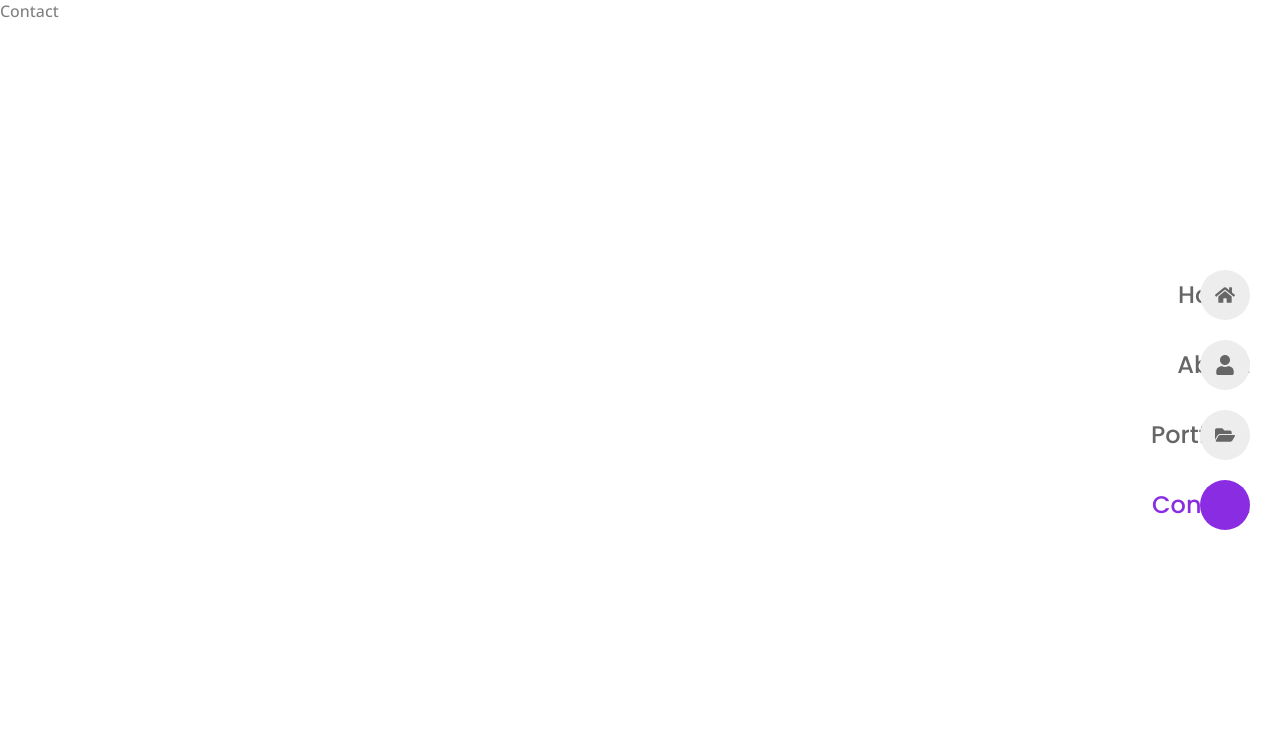
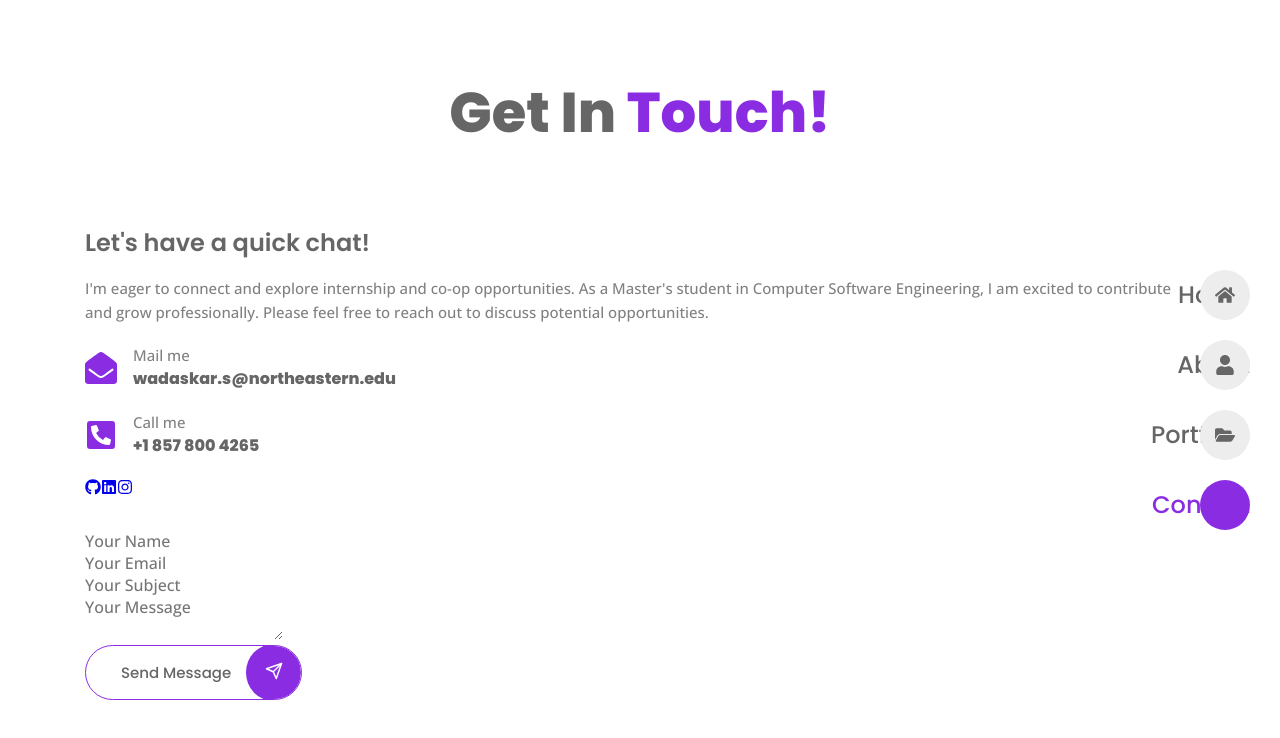
Before and after one commit to sakshiwadaskar/portfolio-website, a React (Vite) app: page /contact in a window 1280 px wide. Shown: the top 738 px of the page. Built offline with nearby package versions, Linux system fonts and the light colour scheme.

Commit message:
Completed development of portfolio section, that contains all the projects.

```diff
--- /dev/null
+++ b/src/components/PortfolioItem.jsx
@@ -0,0 +1,49 @@
+import React, {useState} from "react";
+import Close from "../assets/close.svg"
+const PortfolioItem =( {img, title, details}) => {
+    const [modal, setModal] = useState(false);
+    const toggleModal = () => {
+        setModal(!modal);
+    }
+    return (
+        <div className={"portfolio__item"}>
+            <img src={img} alt={''} className={"portfolio__img"}/>
+            <div className={"portfolio__hover"} onClick={toggleModal}>
+                <h3 className={"portfolio__title"}>{title}</h3>
+            </div>
+
+            {modal && (
+                <div className={"portfolio__modal"}>
+                    <div className={"portfolio__modal-content"}>
+                        <img src={Close} alt={''} className={"modal__close"} onClick={toggleModal}/>
+                        <h3 className={"modal__title"}>{title}</h3>
+                        <ul className={"modal__list grid"}>
+                            {details.map(({icon, title, desc}, index) => {
+                                return (
+                                    <li className={"modal__item"} key={index}>
+                                    <span className={"item__icon"}>
+                                        {icon}
+                                    </span>
+
+                                        <div>
+                                        <span className={"item__title"}>
+                                            {title}
+                                        </span>
+                                            <span className={"item__details"}>
+                                            {desc}
+                                        </span>
+                                        </div>
+                                    </li>
+                                );
+                            })}
+                        </ul>
+
+                        <img src={img} alt={''} className={"modal__img"}/>
+                    </div>
+                </div>
+            )}
+        </div>
+    )
+}
+
+export default PortfolioItem;
--- a/src/pages/contact/Contact.jsx
+++ b/src/pages/contact/Contact.jsx
@@ -1,8 +1,104 @@
 import React from "react";
+import {
+    FaEnvelopeOpen,
+    FaPhoneSquareAlt,
+    FaFacebookF,
+    FaTwitter,
+    FaInstagram,
+    FaLinkedin,
+    FaGithub
+} from "react-icons/fa";
+
+import {FiSend} from "react-icons/fi";
+import "./contact.css"
 
 const Contact =() => {
     return(
-        <div>Contact</div>
+        <section className={"contact section"}>
+            <h2 className={"section__title"}>
+                Get In <span>Touch!</span>
+            </h2>
+
+            <div className={".contact__container container grid"}>
+                <div className={"contact__data"}>
+                    <h3 className={"contact__title"}> Let's have a quick chat!</h3>
+                    <p className={"contact__description"}>
+                        I'm eager to connect and explore internship and co-op opportunities.
+                        As a Master's student in Computer Software Engineering, I am excited to contribute and grow professionally.
+                        Please feel free to reach out to discuss potential opportunities.
+                    </p>
+
+                    <div className={"contact__info"}>
+                        <div className={"info__item"}>
+                            <FaEnvelopeOpen className={"info__icon"}/>
+                            <div>
+                                <span className={"info__title"}>Mail me </span>
+                                <h4 className={"info__description"}>wadaskar.s@northeastern.edu</h4>
+                            </div>
+                        </div>
+
+                        <div className={"info__item"}>
+                            <FaPhoneSquareAlt className={"info__icon"}/>
+                            <div>
+                                <span className={"info__title"}>Call me </span>
+                                <h4 className={"info__description"}>+1 857 800 4265</h4>
+                            </div>
+                        </div>
+                    </div>
+
+                    <div className={"contact__socials"}>
+                        <a href={"https://github.com/sakshiwadaskar"} className={"contact__social-link"}>
+                            <FaGithub/>
+                        </a>
+                        <a href={"https://www.linkedin.com/sakshiwadaskar"} className={"contact__social-link"}>
+                            <FaLinkedin/>
+                        </a>
+                        <a href={"https://www.instagram.com/sakshiwadaskar"} className={"contact__social-link"}>
+                            <FaInstagram/>
+                        </a>
+                    </div>
+
+                </div>
+
+                <form action={""} className={"contact_form"}>
+                    <div className={"form__input-group"}>
+                        <div className={"form__input-div"}>
+                            <input type={"text"}
+                                   placeholder={'Your Name'}
+                                   className={"form__control"}
+                            />
+                        </div>
+
+                        <div className={"form__input-div"}>
+                            <input type={"email"}
+                                   placeholder={'Your Email'}
+                                   className={"form__control"}
+                            />
+                        </div>
+
+                        <div className={"form__input-div"}>
+                            <input type={"text"}
+                                   placeholder={'Your Subject'}
+                                   className={"form__control"}
+                            />
+                        </div>
+                    </div>
+
+                        <div className={"form__input-div"}>
+                            <textarea placeholder={"Your Message"}
+                                className={"form__control textarea"}>
+                            </textarea>
+                        </div>
+
+                    <button className={"button"}>
+                        Send Message
+                        <span className={"button__icon contact__button-icon"}>
+                            <FiSend/>
+                        </span>
+                    </button>
+                </form>
+            </div>
+        </section>
     )
 }
-export default Contact
+export default Contact;
--- a/src/pages/contact/contact.css
+++ b/src/pages/contact/contact.css
@@ -0,0 +1,36 @@
+.contact__container {
+    grid-template-columns: 4fr 8fr;
+}
+
+.contact__title {
+    font-size: var(--h3-font-size);
+    font-weight: var(--weight-600);
+    margin-bottom: 1rem;
+}
+
+.contact__description {
+    font-size: var(--small-font-size);
+    line-height: 1.6;
+}
+
+.contact__description,
+.contact__info .info__item {
+    margin-bottom: 20px;
+}
+
+.contact__info .info__item {
+    display: flex;
+    align-items: center;
+    column-gap: 16px;
+}
+
+.contact__info .info__icon {
+    color: var(--first-color);
+    font-size: var(--h2-font-size);
+}
+
+.contact__info .info__title {
+    font-size: var(--small-font-size);
+}
+
+.contact__info
--- a/src/pages/portfolio/Portfolio.jsx
+++ b/src/pages/portfolio/Portfolio.jsx
@@ -1,8 +1,19 @@
 import React from "react";
+import {portfolio} from "../../data.jsx";
+import PortfolioItem from "../../components/PortfolioItem.jsx"
+import "./portfolio.css"
 
 const Portfolio =() => {
     return(
-        <div>Portfolio</div>
+        <section className={"portfolio section"}>
+            <h2 className={"section__title"}> My <span>Projects</span></h2>
+
+            <div className={"portfolio__container container grid"}>
+                {portfolio.map((item) => {
+                    return <PortfolioItem key={item.id} {...item}/>
+                })}
+            </div>
+        </section>
     )
 }
 export default Portfolio
--- a/src/pages/portfolio/portfolio.css
+++ b/src/pages/portfolio/portfolio.css
@@ -0,0 +1,111 @@
+.portfolio__container {
+    grid-template-columns: repeat(3, 1fr);
+}
+
+.portfolio__item {
+    position: relative;
+    border-radius: 10px;
+    overflow: hidden;
+    cursor: pointer;
+}
+
+.portfolio__img {
+    height: 250px;
+    width: 100%;
+    object-fit: cover;
+    vertical-align: middle;
+}
+
+.portfolio__hover {
+    background-color: var(--first-color);
+    position: absolute;
+    inset: 0;
+    display: grid;
+    place-items: center;
+    opacity: 0;
+    transition: all 0.5s ease;
+}
+
+.portfolio__item:hover .portfolio__hover {
+    opacity: 1;
+}
+.portfolio__title {
+    color: var(--text-white);
+    font-size: var(--large-font-size);
+    font-weight: var(--weight-500);
+    transform: translateY(-20px);
+    transition: all 0.5s ease;
+}
+
+.portfolio__item:hover .portfolio__title {
+    transform: translateY(0);
+}
+
+.portfolio__modal {
+    position: fixed;
+    inset: 0;
+    background-color: hsla(0, 0%, 0%, 0.7);
+    z-index: 1000;
+    display: grid;
+    place-items: center;
+    padding: 15px;
+}
+
+.portfolio__modal-content {
+    background-color: var(--container-color);
+    max-width: 650px;
+    width: 100%;
+    padding: 32px;
+    border-radius: 10px;
+    position: relative;
+}
+
+.modal__close {
+    position: absolute;
+    width: 50px;
+    height: 50px;
+    top: -3.5%;
+    right: -8.5%;
+    filter: invert(0.8);
+}
+
+.modal__title {
+    text-align: center;
+    color: var(--first-color);
+    font-size:  var(--h2-font-size);
+    letter-spacing: 2px;
+    margin-bottom: 24px;
+}
+
+.modal__list {
+    grid-template-columns: repeat(2, 1fr);
+    row-gap: 10px;
+    margin-bottom: 24px;
+}
+
+.modal__item {
+    display: flex;
+    align-items: center ;
+    column-gap: 8px;
+
+}
+
+.item__icon {
+    display: flex;
+}
+
+.item__title,
+.item__details {
+    color: var(--title-color);
+    font-size: var(--small-font-size);
+}
+
+.item__details {
+    font-weight: var(--weight-600);
+}
+
+.modal__img {
+    width: 100%;
+    height: 350px;
+    object-fit: cover;
+}
```
Also changed, not shown: 1 other file (tests, documents, lock files or other folders).
